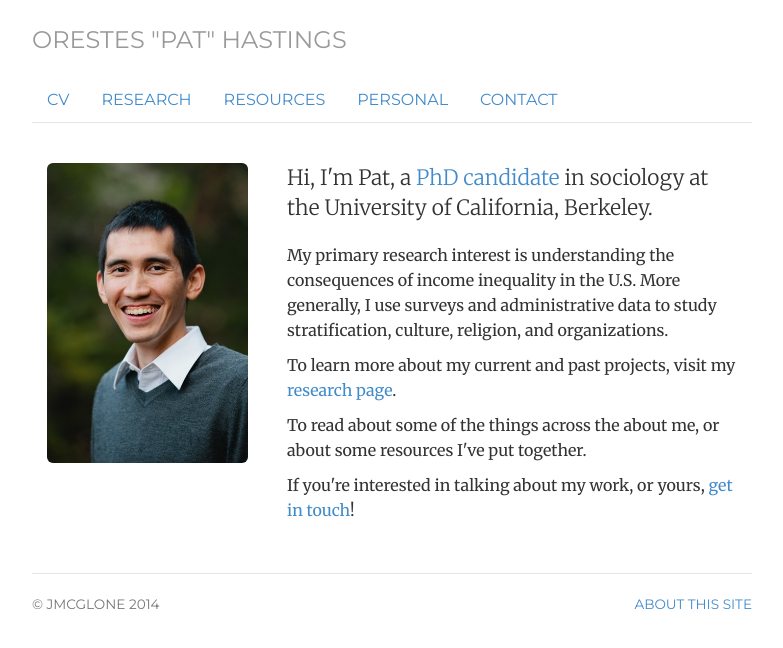
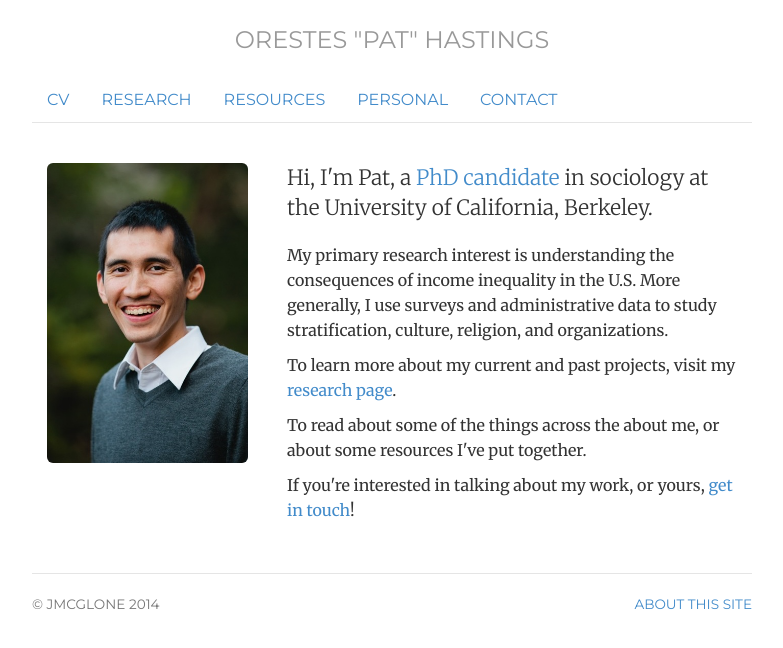
Before and after one commit to ophastings/ophastings.github.io, a Jekyll site: the page built from index.html, in a window 1280 px wide. Shown: the top 648 px of the page, without its empty margins (248-1031 px from the left). Built offline with Jekyll 4.4.1, drawn with Linux system fonts in a browser that asks for light colours.

Commit message:
Update header.html

```diff
--- a/_includes/header.html
+++ b/_includes/header.html
@@ -1,6 +1,6 @@
-<div class="header">
+<div class="header text-center">
 <h3 class="text-muted"><a href="/">Orestes "Pat" Hastings</a></h3>
-	<ul class="text-center nav nav-pills">
+	<ul class="nav nav-pills">
 		<li class="{{ page.cv }}"><a href="/HastingsCV.pdf" title="CV">CV</a></li>
 		<li class="{{ page.research }}"><a href="/research" title="Research2">Research</a></li>
 		<li class="{{ page.resources }}"><a href="/resources" title="Resources">Resources</a></li>
```
